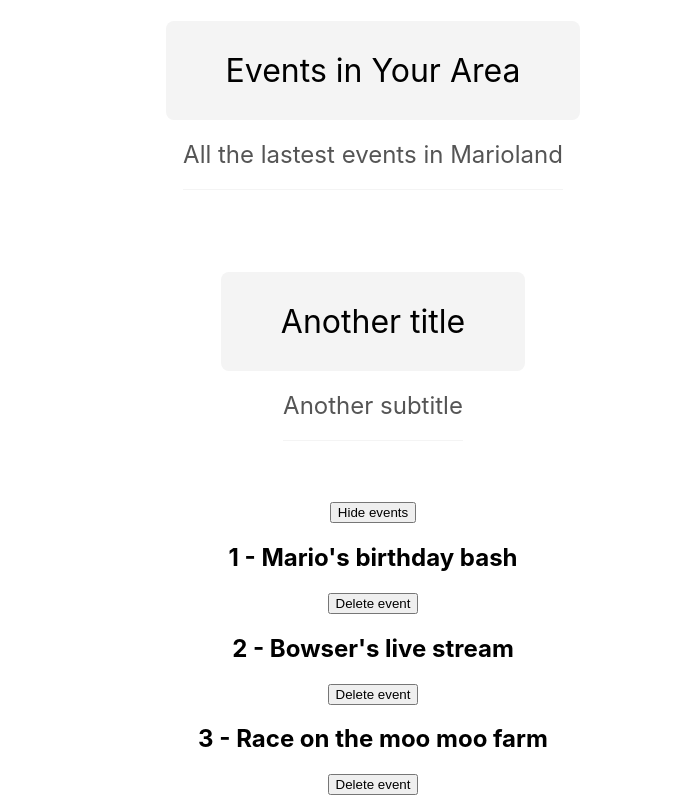
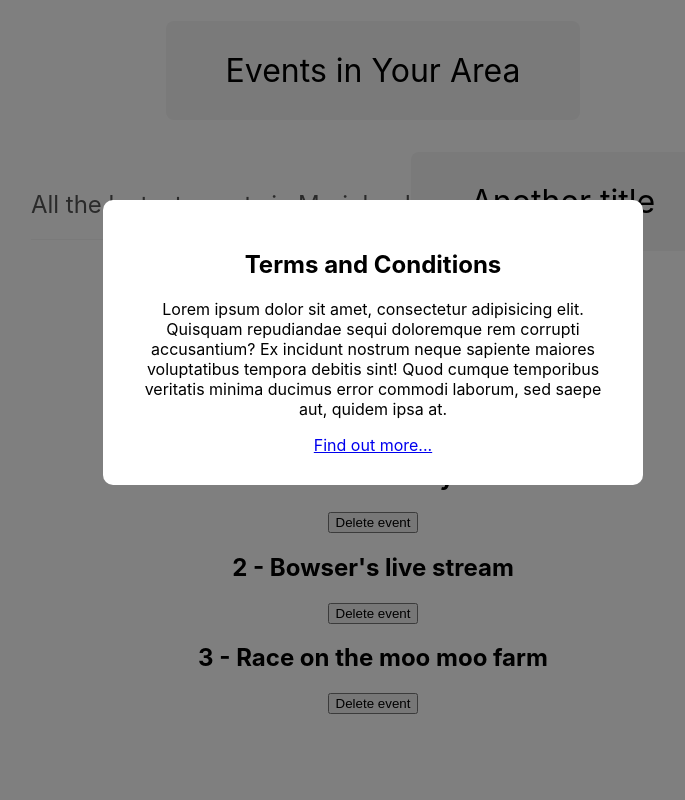
Before and after one commit to dselasea/my-first-react-app, a React (Create React App) app: page / in a window 1280 px wide. Shown: the whole page, without its empty margins (267-952 px from the left). Built offline with nearby package versions, Linux system fonts and the light colour scheme.

Commit message:
Children prop

```diff
--- a/src/App.js
+++ b/src/App.js
@@ -1,6 +1,7 @@
 import './App.css';
-import {useState} from 'react';
+import React, {useState} from 'react';
 import Title from "./components/Title";
+import Modal from "./components/Modal";
 
 function App() {
   const [showEvents, setShowEvents] = useState(true);
@@ -34,11 +35,21 @@ function App() {
       </div>}
 
       {showEvents && events.map((event, index) => (
-        <div key={event.id}>
+        <React.Fragment key={event.id}>
           <h2>{index + 1} - {event.title}</h2>
           <button onClick={() => {handleClick(event.id)}}>Delete event</button>
-        </div>
+        </React.Fragment>
       ))}
+
+      {/* <Modal>
+          <h2>10% Off Coupon Code!!!</h2>
+          <p>Use the code NINJA10 at the checkout.</p>
+      </Modal> */}
+      <Modal>
+        <h2>Terms and Conditions</h2>
+        <p>Lorem ipsum dolor sit amet, consectetur adipisicing elit. Quisquam repudiandae sequi doloremque rem corrupti accusantium? Ex incidunt nostrum neque sapiente maiores voluptatibus tempora debitis sint! Quod cumque temporibus veritatis minima ducimus error commodi laborum, sed saepe aut, quidem ipsa at.</p>
+        <a href="#">Find out more...</a>
+      </Modal>
     </div>
   );
 }
--- /dev/null
+++ b/src/components/Modal.css
@@ -0,0 +1,16 @@
+.modal-backdrop {
+    position: fixed;
+    top: 0;
+    left: 0;
+    width: 100%;
+    height: 100%;
+    background: rgba(0, 0, 0, 0.5);
+}
+
+.modal {
+    padding: 30px;
+    max-width: 480px;
+    margin: 200px auto;
+    background: #fff;
+    border-radius: 10px;
+}
--- /dev/null
+++ b/src/components/Modal.js
@@ -0,0 +1,14 @@
+import React from 'react';
+import "./Modal.css";
+
+function Modal({children}) {
+  return (
+    <div className='modal-backdrop'>
+        <div className='modal'>
+            {children}
+        </div>
+    </div>
+  )
+}
+
+export default Modal
--- a/src/components/Title.js
+++ b/src/components/Title.js
@@ -2,11 +2,11 @@ import React from 'react'
 
 function Title({title, subtitle}) {
   return (
-    <div>
+    <>
         <h1 className='title'>{title}</h1>
         <br />
         <h2 className="subtitle">{subtitle}</h2>
-    </div>
+    </>
   )
 }
 
```
